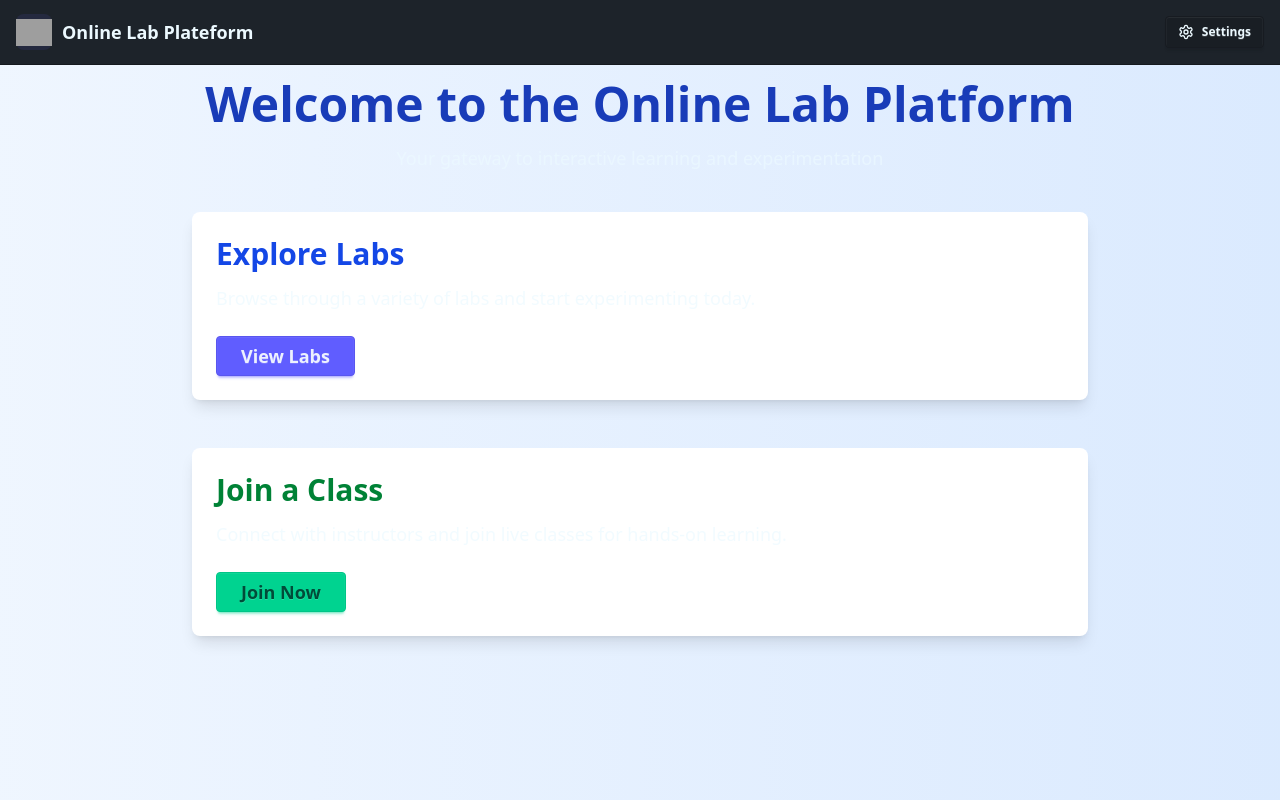
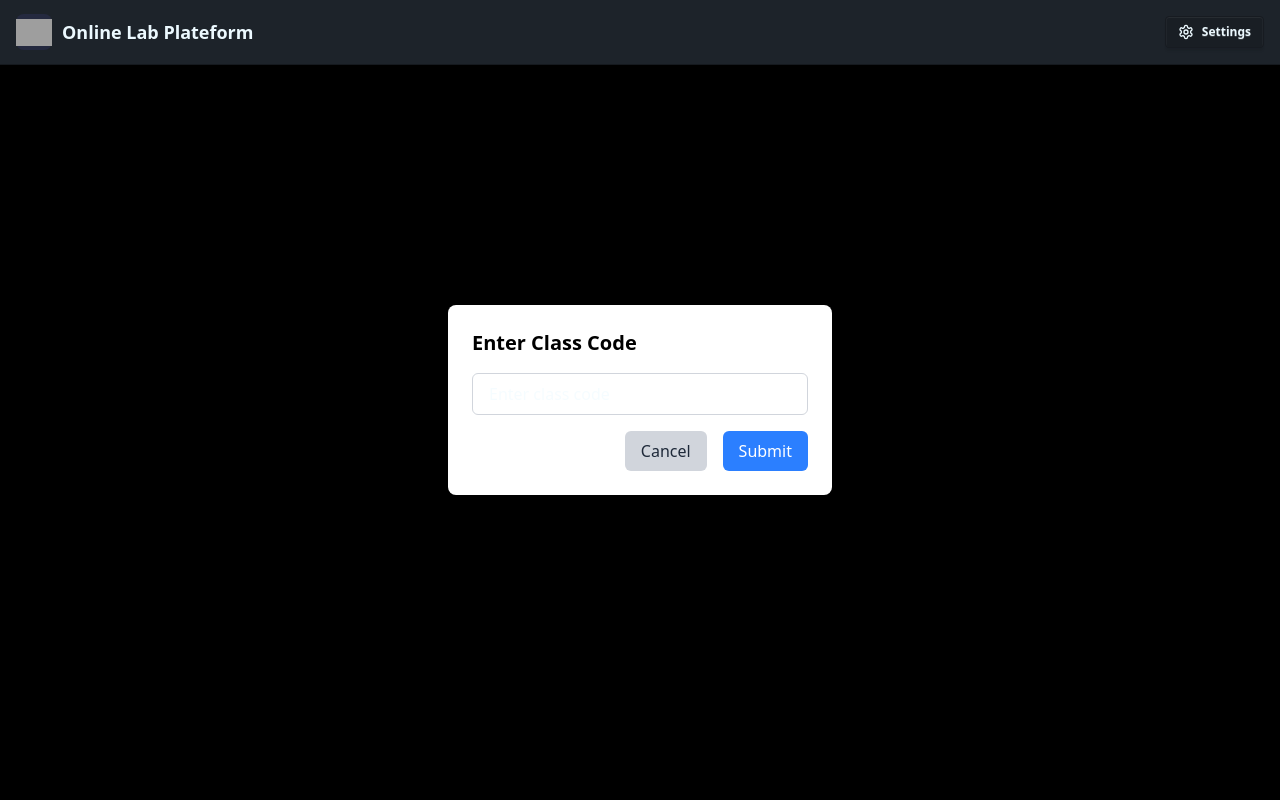
Before and after one commit to Mayank471/Online-Lab-Platform, a React (Vite) app in the folder code-block/: page /Homepage in a window 1280 px wide. Both pictures are taken after a click on the button "Join Now". Built offline with nearby package versions, Linux system fonts and the light colour scheme; no server answers; grey boxes are pictures that could not be loaded.

Commit message:
Settings Page Done , In HomePage Added popup for Join Class

```diff
--- a/code-block/src/pages/HomePage.jsx
+++ b/code-block/src/pages/HomePage.jsx
@@ -1,6 +1,24 @@
-import React from 'react';
+import React, { useState } from 'react';
 
 const HomePage = () => {
+    const [isPopupVisible, setIsPopupVisible] = useState(false);
+    const [classCode, setClassCode] = useState('');
+
+    const handleJoinClick = () => {
+        setIsPopupVisible(true);
+    };
+
+    const handleClosePopup = () => {
+        setIsPopupVisible(false);
+        setClassCode('');
+    };
+
+    const handleSubmit = () => {
+        alert(`Class code entered: ${classCode}`);
+        setIsPopupVisible(false);
+        setClassCode('');
+    };
+
     return (
         <div className="p-6 font-sans text-base-content bg-gradient-to-r from-blue-50 to-blue-100 min-h-screen flex flex-col items-center pt-20">
             <header className="text-center mb-10">
@@ -16,9 +34,43 @@ const HomePage = () => {
                 <section className="mb-12 bg-white shadow-lg rounded-lg p-6">
                     <h2 className="text-3xl font-semibold text-green-700">Join a Class</h2>
                     <p className="text-base-content/70 mt-3 text-lg">Connect with instructors and join live classes for hands-on learning.</p>
-                    <button className="btn btn-success mt-6 px-6 py-3 text-lg">Join Now</button>
+                    <button
+                        className="btn btn-success mt-6 px-6 py-3 text-lg"
+                        onClick={handleJoinClick}
+                    >
+                        Join Now
+                    </button>
                 </section>
             </main>
+
+            {isPopupVisible && (
+                <div className="fixed inset-0 bg-black bg-opacity-50 flex items-center justify-center">
+                    <div className="bg-white p-6 rounded-lg shadow-lg w-96">
+                        <h3 className="text-xl font-semibold mb-4 text-black">Enter Class Code</h3>
+                        <input
+                            type="text"
+                            value={classCode}
+                            onChange={(e) => setClassCode(e.target.value)}
+                            placeholder="Enter class code"
+                            className="w-full px-4 py-2 border border-gray-300 rounded-md focus:outline-none focus:ring-2 focus:ring-blue-500 mb-4"
+                        />
+                        <div className="flex justify-end space-x-4">
+                            <button
+                                className="px-4 py-2 bg-gray-300 text-gray-800 rounded-md hover:bg-gray-400"
+                                onClick={handleClosePopup}
+                            >
+                                Cancel
+                            </button>
+                            <button
+                                className="px-4 py-2 bg-blue-500 text-white rounded-md hover:bg-blue-600"
+                                onClick={handleSubmit}
+                            >
+                                Submit
+                            </button>
+                        </div>
+                    </div>
+                </div>
+            )}
         </div>
     );
 };
--- /dev/null
+++ b/code-block/src/pages/SettingsPage.jsx
@@ -0,0 +1,76 @@
+import React, { useState } from 'react';
+
+const SettingsPage = () => {
+    const [notifications, setNotifications] = useState(false);
+
+    const handleSave = () => {
+        alert('Settings saved!');
+    };
+
+    const toggleNotifications = () => {
+        setNotifications(!notifications);
+    };
+
+    return (
+        <div className="p-5">
+            <h1 className="text-2xl font-bold mb-5">Settings</h1>
+            <form>
+                <div className="mb-4">
+                    <label className="block text-gray-700">
+                        Username:
+                        <input
+                            type="text"
+                            placeholder="Enter your username"
+                            className="mt-1 block w-full px-3 py-2 border border-gray-300 rounded-md shadow-sm focus:outline-none focus:ring-blue-500 focus:border-blue-500"
+                        />
+                    </label>
+                </div>
+                <div className="mb-4">
+                    <label className="block text-gray-700">
+                        Email:
+                        <input
+                            type="email"
+                            placeholder="Enter your email"
+                            className="mt-1 block w-full px-3 py-2 border border-gray-300 rounded-md shadow-sm focus:outline-none focus:ring-blue-500 focus:border-blue-500"
+                        />
+                    </label>
+                </div>
+                <div className="mb-4">
+                    <label className="block text-gray-700">
+                        Change Password:
+                        <input
+                            type="password"
+                            placeholder="Enter new password"
+                            className="mt-1 block w-full px-3 py-2 border border-gray-300 rounded-md shadow-sm focus:outline-none focus:ring-blue-500 focus:border-blue-500"
+                        />
+                    </label>
+                </div>
+                <div className="mb-4">
+                    <label className="block text-gray-700">
+                        Notifications:
+                        <button
+                            type="button"
+                            onClick={toggleNotifications}
+                            className={`mt-1 px-4 py-2 font-semibold rounded-md shadow focus:outline-none focus:ring-2 focus:ring-offset-2 ${
+                                notifications
+                                    ? 'bg-green-500 text-white hover:bg-green-600 focus:ring-green-500'
+                                    : 'bg-gray-500 text-white hover:bg-gray-600 focus:ring-gray-500'
+                            }`}
+                        >
+                            {notifications ? 'On' : 'Off'}
+                        </button>
+                    </label>
+                </div>
+                <button
+                    type="button"
+                    onClick={handleSave}
+                    className="px-4 py-2 bg-blue-500 text-white font-semibold rounded-md shadow hover:bg-blue-600 focus:outline-none focus:ring-2 focus:ring-blue-500 focus:ring-offset-2"
+                >
+                    Save Settings
+                </button>
+            </form>
+        </div>
+    );
+};
+
+export default SettingsPage;
```
